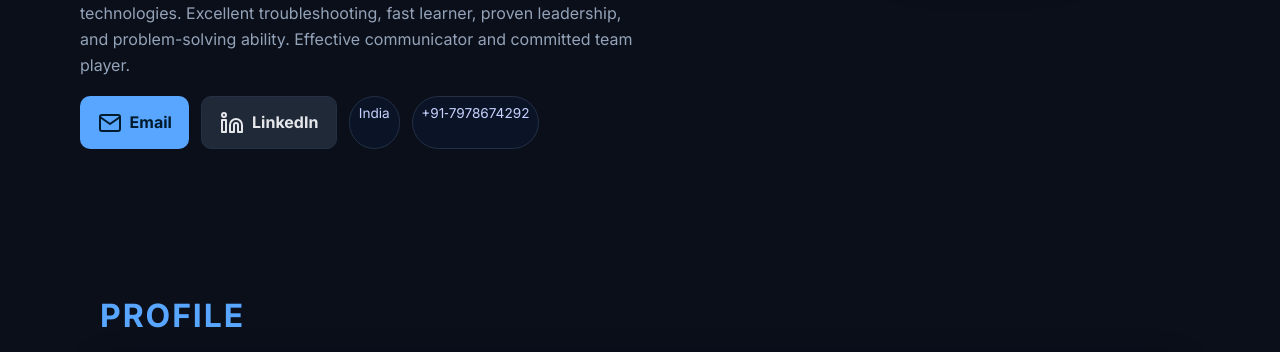
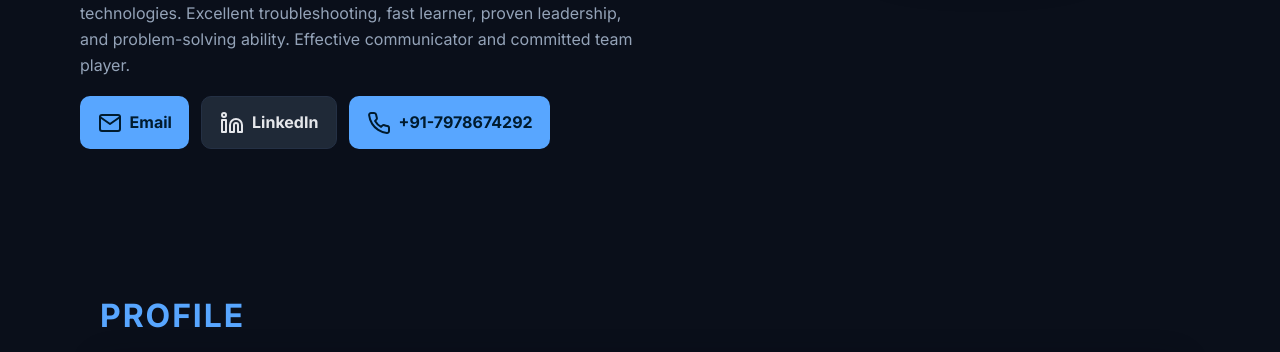
Before and after one commit to Rakeshgahir/Rakesh_gahir, a website: page index.html in a window 1280 px wide. Shown: the part 413-765 px from the top of the page. Drawn offline with nearby package versions, Linux system fonts and the light colour scheme.

Commit message:
Update index.html

```diff
--- a/index.html
+++ b/index.html
@@ -173,8 +173,7 @@
         <div class="cta">
           <a class="btn" href="mailto:Rakeshgahir@gmail.com"><i data-feather="mail"></i><span>Email</span></a>
           <a class="btn secondary" target="_blank" rel="noopener" href="https://www.linkedin.com/in/rakeshgahir"><i data-feather="linkedin"></i><span>LinkedIn</span></a>
-          <span class="chip" aria-label="Location">India</span>
-          <span class="chip" aria-label="Phone">+91‑7978674292</span>
+          <a class="btn" href="tel:+917978674292"><i data-feather="phone"></i><span>+91-7978674292</span></a>
         </div>
       </div>
       <div style="justify-self:center">
```
